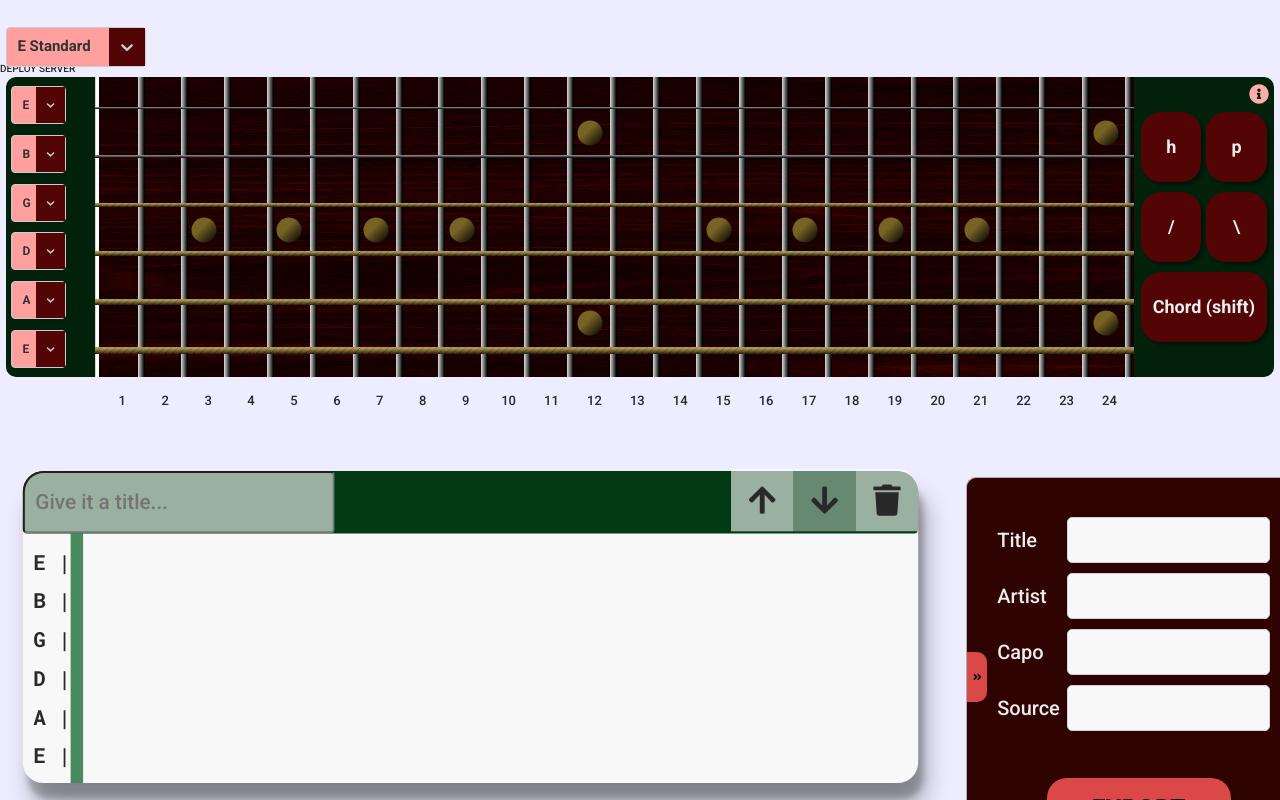
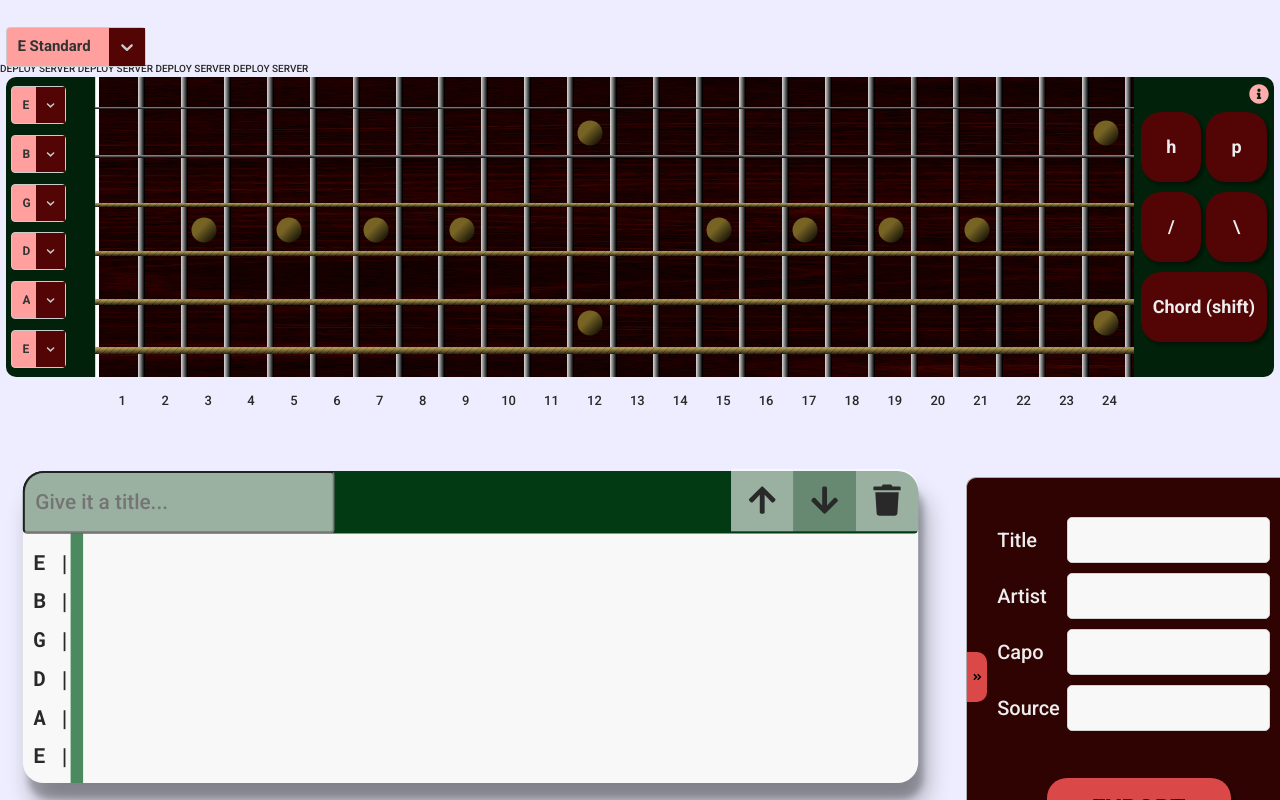
Before and after one commit to JonLunde/tabber, a React app in the folder client/: page / in a window 1280 px wide. Shown: the top 800 px of the page. Built offline with nearby package versions, Linux system fonts and the light colour scheme.

Commit message:
testing deploy

```diff
--- a/client/src/Tabber.jsx
+++ b/client/src/Tabber.jsx
@@ -77,7 +77,7 @@ function Tabber() {
           content="Create guitar tabs for your favorite songs and save them to your computer."
         />
       </Helmet>
-      DEPLOY SERVER
+      DEPLOY SERVER DEPLOY SERVER DEPLOY SERVER DEPLOY SERVER
       <GuitarDashboard key={0}>
         <GuitarTuning key={0} tuning={tuning} changeTuning={changeTuning} changeTuner={changeTuner} />
 
```
